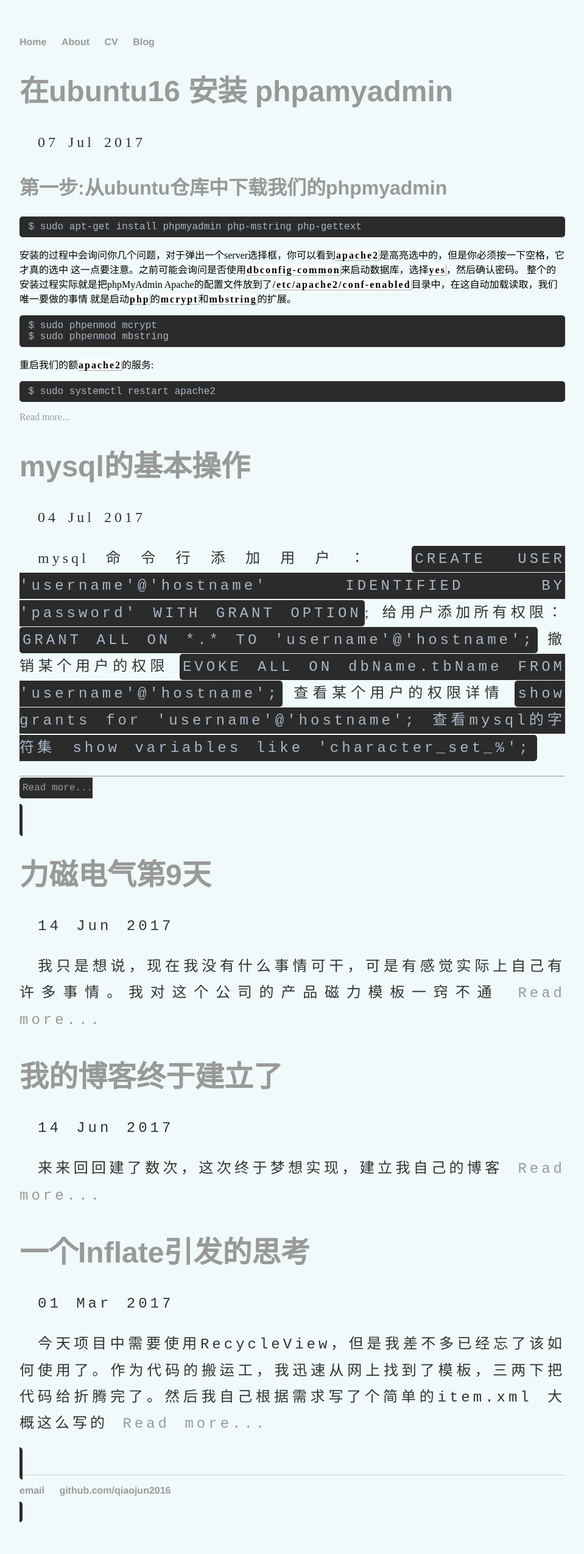
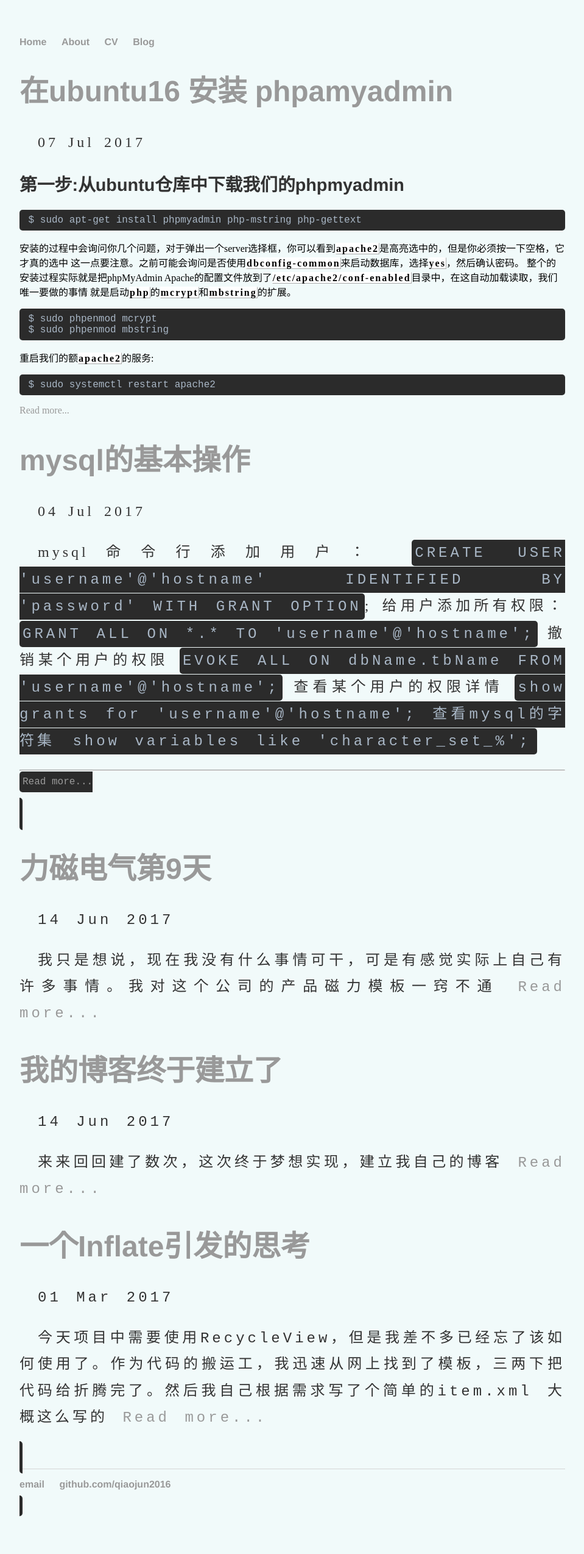
Before and after one commit to qiaojun2016/qiaojun2016.github.io, a Jekyll site: the page built from blog/index.html, in a window 1280 px wide. Shown: the whole page at 61% size, without its empty margins (160-1119 px from the left). Built offline with Jekyll 4.4.1, drawn with Linux system fonts in a browser that asks for light colours; the list of posts is cut into pages by our own code.

Commit message:
update main.css

```diff
--- a/css/main.css
+++ b/css/main.css
@@ -25,9 +25,9 @@
     font-family:'Helvetica', 'Arial', 'Sans-Serif';
 }
 h2 {
-    font-size: 2em;
+    font-size: 1.8em;
     font-family:'Helvetica', 'Arial', 'Sans-Serif';
-    color:#999
+    color:#333
 }
 p {
     font-size: 1.5em;
```
